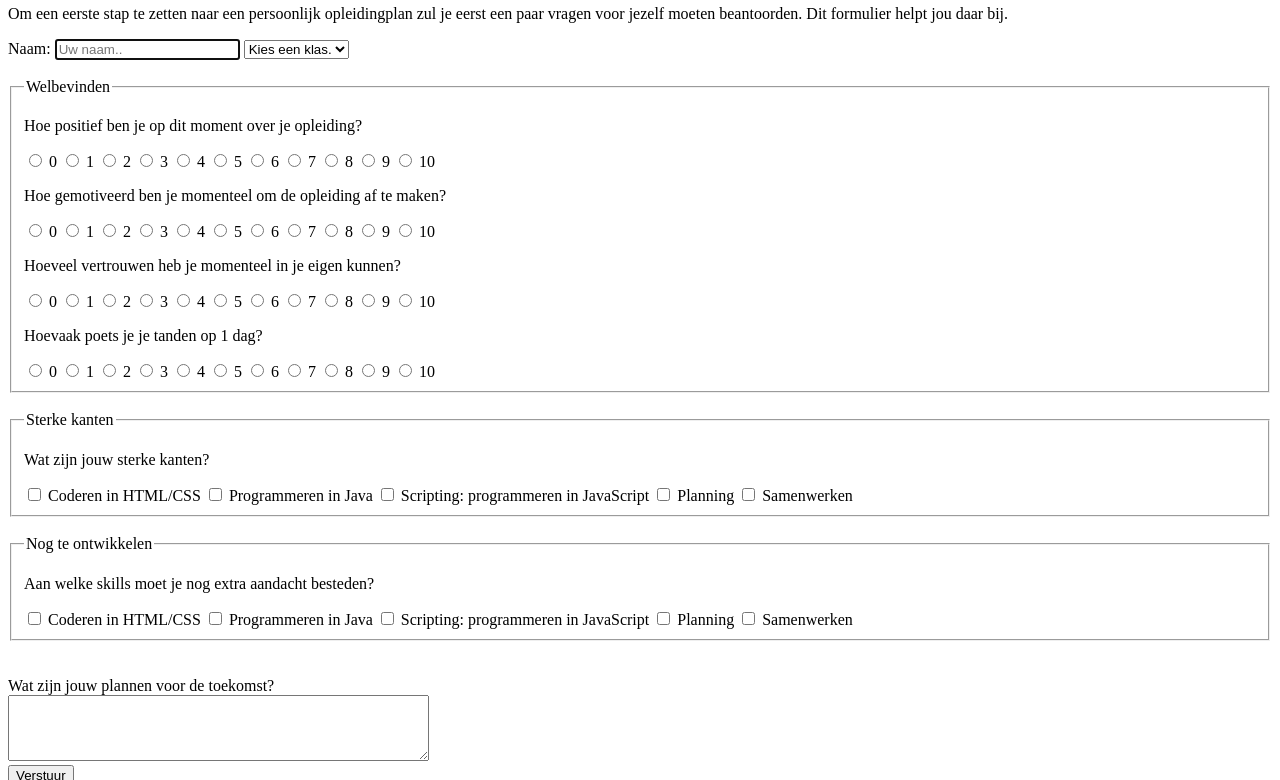
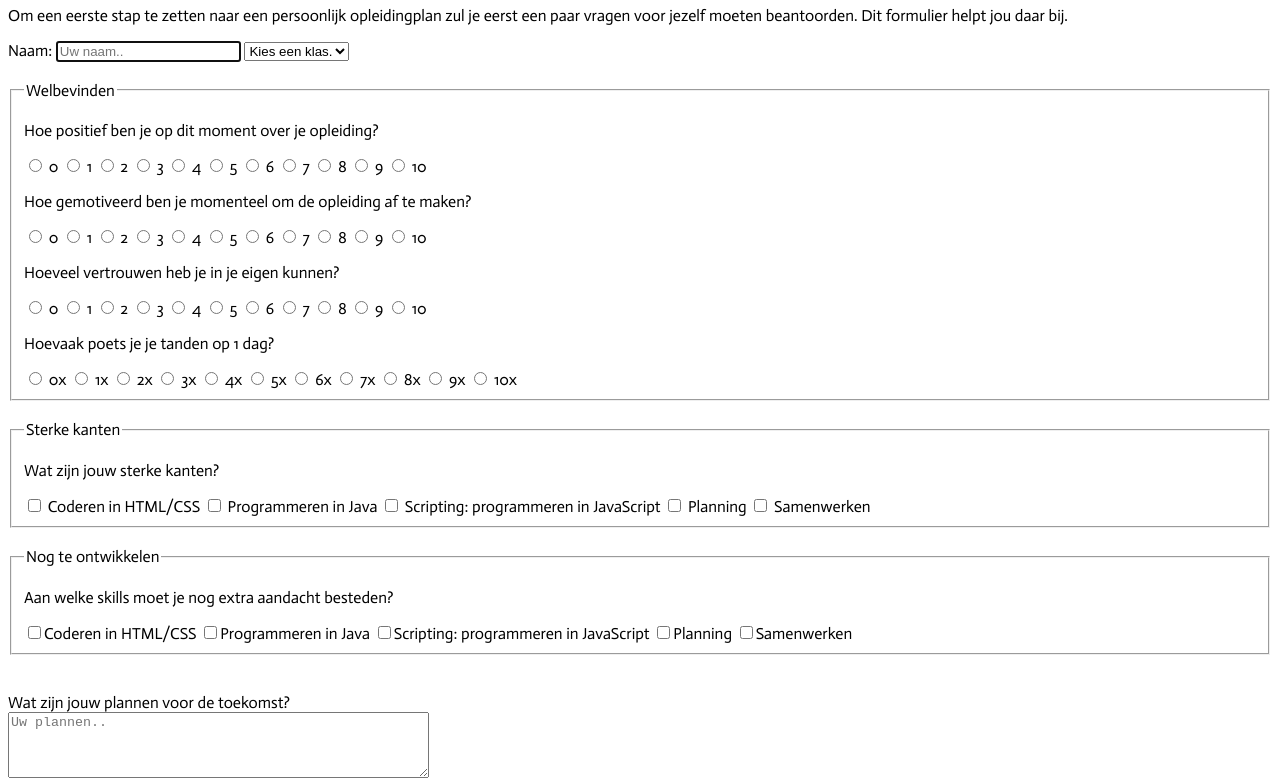
Before and after one commit to ruvu007/Formulieren, a plain HTML site: page index.html in a window 1280 px wide. Shown: the part 75-855 px from the top of the page. Drawn offline with Linux system fonts and the light colour scheme.

Commit message:
Add files via upload

```diff
--- a/index.html
+++ b/index.html
@@ -5,6 +5,8 @@
   <title>Formulieren</title>
   <meta name="viewport" content="width=device-width, initial-scale=1">
   <meta name="author" content="Ruben Vuurman">
+  <link href="https://fonts.googleapis.com/css?family=Actor&display=swap" rel="stylesheet">
+  <link href="style.css" rel="stylesheet">
 </head>
 
 <body lang="en">
@@ -32,59 +34,59 @@
         <legend>Welbevinden</legend>
 
     <p>Hoe positief ben je op dit moment over je opleiding?</p>
-    <label><input type="radio" name="Positief?" value="0"> 0</label>
-    <label><input type="radio" name="Positief?" value="1"> 1</label>
-    <label><input type="radio" name="Positief?" value="2"> 2</label>
-    <label><input type="radio" name="Positief?" value="3"> 3</label>
-    <label><input type="radio" name="Positief?" value="4"> 4</label>
-    <label><input type="radio" name="Positief?" value="5"> 5</label>
-    <label><input type="radio" name="Positief?" value="6"> 6</label>
-    <label><input type="radio" name="Positief?" value="7"> 7</label>
-    <label><input type="radio" name="Positief?" value="8"> 8</label>
-    <label><input type="radio" name="Positief?" value="9"> 9</label>
-    <label><input type="radio" name="Positief?" value="10"> 10</label>
+    <label><input type="radio" name="Hoe positief ben je op dit moment over je opleiding?" value="0"> 0</label>
+    <label><input type="radio" name="Hoe positief ben je op dit moment over je opleiding?" value="1"> 1</label>
+    <label><input type="radio" name="Hoe positief ben je op dit moment over je opleiding?" value="2"> 2</label>
+    <label><input type="radio" name="Hoe positief ben je op dit moment over je opleiding?" value="3"> 3</label>
+    <label><input type="radio" name="Hoe positief ben je op dit moment over je opleiding?" value="4"> 4</label>
+    <label><input type="radio" name="Hoe positief ben je op dit moment over je opleiding?" value="5"> 5</label>
+    <label><input type="radio" name="Hoe positief ben je op dit moment over je opleiding?" value="6"> 6</label>
+    <label><input type="radio" name="Hoe positief ben je op dit moment over je opleiding?" value="7"> 7</label>
+    <label><input type="radio" name="Hoe positief ben je op dit moment over je opleiding?" value="8"> 8</label>
+    <label><input type="radio" name="Hoe positief ben je op dit moment over je opleiding?" value="9"> 9</label>
+    <label><input type="radio" name="Hoe positief ben je op dit moment over je opleiding?" value="10"> 10</label>
 
 
     <p>Hoe gemotiveerd ben je momenteel om de opleiding af te maken?</p>
-    <label><input type="radio" name="Gemotiveerd?" value="0"> 0</label>
-    <label><input type="radio" name="Gemotiveerd?" value="1"> 1</label>
-    <label><input type="radio" name="Gemotiveerd?" value="2"> 2</label>
-    <label><input type="radio" name="Gemotiveerd?" value="3"> 3</label>
-    <label><input type="radio" name="Gemotiveerd?" value="4"> 4</label>
-    <label><input type="radio" name="Gemotiveerd?" value="5"> 5</label>
-    <label><input type="radio" name="Gemotiveerd?" value="6"> 6</label>
-    <label><input type="radio" name="Gemotiveerd?" value="7"> 7</label>
-    <label><input type="radio" name="Gemotiveerd?" value="8"> 8</label>
-    <label><input type="radio" name="Gemotiveerd?" value="9"> 9</label>
-    <label><input type="radio" name="Gemotiveerd?" value="10"> 10</label>
+    <label><input type="radio" name="Hoe gemotiveerd ben je momenteel om de opleiding af te maken?" value="0"> 0</label>
+    <label><input type="radio" name="Hoe gemotiveerd ben je momenteel om de opleiding af te maken?" value="1"> 1</label>
+    <label><input type="radio" name="Hoe gemotiveerd ben je momenteel om de opleiding af te maken?" value="2"> 2</label>
+    <label><input type="radio" name="Hoe gemotiveerd ben je momenteel om de opleiding af te maken?" value="3"> 3</label>
+    <label><input type="radio" name="Hoe gemotiveerd ben je momenteel om de opleiding af te maken?" value="4"> 4</label>
+    <label><input type="radio" name="Hoe gemotiveerd ben je momenteel om de opleiding af te maken?" value="5"> 5</label>
+    <label><input type="radio" name="Hoe gemotiveerd ben je momenteel om de opleiding af te maken?" value="6"> 6</label>
+    <label><input type="radio" name="Hoe gemotiveerd ben je momenteel om de opleiding af te maken?" value="7"> 7</label>
+    <label><input type="radio" name="Hoe gemotiveerd ben je momenteel om de opleiding af te maken?" value="8"> 8</label>
+    <label><input type="radio" name="Hoe gemotiveerd ben je momenteel om de opleiding af te maken?" value="9"> 9</label>
+    <label><input type="radio" name="Hoe gemotiveerd ben je momenteel om de opleiding af te maken?" value="10"> 10</label>
 
 
-    <p>Hoeveel vertrouwen heb je momenteel in je eigen kunnen?</p>
-    <label><input type="radio" name="Vertrouwen?" value="0"> 0</label>
-    <label><input type="radio" name="Vertrouwen?" value="1"> 1</label>
-    <label><input type="radio" name="Vertrouwen?" value="2"> 2</label>
-    <label><input type="radio" name="Vertrouwen?" value="3"> 3</label>
-    <label><input type="radio" name="Vertrouwen?" value="4"> 4</label>
-    <label><input type="radio" name="Vertrouwen?" value="5"> 5</label>
-    <label><input type="radio" name="Vertrouwen?" value="6"> 6</label>
-    <label><input type="radio" name="Vertrouwen?" value="7"> 7</label>
-    <label><input type="radio" name="Vertrouwen?" value="8"> 8</label>
-    <label><input type="radio" name="Vertrouwen?" value="9"> 9</label>
-    <label><input type="radio" name="Vertrouwen?" value="10"> 10</label>
+    <p>Hoeveel vertrouwen heb je  in je eigen kunnen?</p>
+    <label><input type="radio" name="Hoeveel vertrouwen heb je momenteel in je eigen kunnen?" value="0"> 0</label>
+    <label><input type="radio" name="Hoeveel vertrouwen heb je momenteel in je eigen kunnen?" value="1"> 1</label>
+    <label><input type="radio" name="Hoeveel vertrouwen heb je momenteel in je eigen kunnen?" value="2"> 2</label>
+    <label><input type="radio" name="Hoeveel vertrouwen heb je momenteel in je eigen kunnen?" value="3"> 3</label>
+    <label><input type="radio" name="Hoeveel vertrouwen heb je momenteel in je eigen kunnen?" value="4"> 4</label>
+    <label><input type="radio" name="Hoeveel vertrouwen heb je momenteel in je eigen kunnen?" value="5"> 5</label>
+    <label><input type="radio" name="Hoeveel vertrouwen heb je momenteel in je eigen kunnen?" value="6"> 6</label>
+    <label><input type="radio" name="Hoeveel vertrouwen heb je momenteel in je eigen kunnen?" value="7"> 7</label>
+    <label><input type="radio" name="Hoeveel vertrouwen heb je momenteel in je eigen kunnen?" value="8"> 8</label>
+    <label><input type="radio" name="Hoeveel vertrouwen heb je momenteel in je eigen kunnen?" value="9"> 9</label>
+    <label><input type="radio" name="Hoeveel vertrouwen heb je momenteel in je eigen kunnen?" value="10"> 10</label>
 
 
     <p>Hoevaak poets je je tanden op 1 dag?</p>
-    <label><input type="radio" name="Poetsen" value="0"> 0</label>
-    <label><input type="radio" name="Poetsen" value="1"> 1</label>
-    <label><input type="radio" name="Poetsen" value="2"> 2</label>
-    <label><input type="radio" name="Poetsen" value="3"> 3</label>
-    <label><input type="radio" name="Poetsen" value="4"> 4</label>
-    <label><input type="radio" name="Poetsen" value="5"> 5</label>
-    <label><input type="radio" name="Poetsen" value="6"> 6</label>
-    <label><input type="radio" name="Poetsen" value="7"> 7</label>
-    <label><input type="radio" name="Poetsen" value="8"> 8</label>
-    <label><input type="radio" name="Poetsen" value="9"> 9</label>
-    <label><input type="radio" name="Poetsen" value="10"> 10</label>
+    <label><input type="radio" name="Hoevaak poets je je tanden op een dag?" value="0"> 0x</label>
+    <label><input type="radio" name="Hoevaak poets je je tanden op een dag?" value="1"> 1x</label>
+    <label><input type="radio" name="Hoevaak poets je je tanden op een dag?" value="2"> 2x</label>
+    <label><input type="radio" name="Hoevaak poets je je tanden op een dag?" value="3"> 3x</label>
+    <label><input type="radio" name="Hoevaak poets je je tanden op een dag?" value="4"> 4x</label>
+    <label><input type="radio" name="Hoevaak poets je je tanden op een dag?" value="5"> 5x</label>
+    <label><input type="radio" name="Hoevaak poets je je tanden op een dag?" value="6"> 6x</label>
+    <label><input type="radio" name="Hoevaak poets je je tanden op een dag?" value="7"> 7x</label>
+    <label><input type="radio" name="Hoevaak poets je je tanden op een dag?" value="8"> 8x</label>
+    <label><input type="radio" name="Hoevaak poets je je tanden op een dag?" value="9"> 9x</label>
+    <label><input type="radio" name="Hoevaak poets je je tanden op een dag?" value="10"> 10x</label>
 
     </fieldset>
 
@@ -94,11 +96,11 @@
     <legend> Sterke kanten </legend>
     <p>Wat zijn jouw sterke kanten?</p>
 
-     <input type="checkbox" name="optie1" value="Coderen in HTML/CSS"> Coderen in HTML/CSS
-     <input type="checkbox" name="optie2" value="Programmeren in Java"> Programmeren in Java
-     <input type="checkbox" name="optie3" value="Scripting: programmeren in JavaScript"> Scripting: programmeren in JavaScript
-     <input type="checkbox" name="optie4" value="Planning"> Planning
-     <input type="checkbox" name="optie5" value="Samenwerken"> Samenwerken
+     <input type="checkbox" name="Coderen in HTML/CSS" id="optie1" value="Coderen in HTML/CSS"> <label for="optie1">Coderen in HTML/CSS</label>
+     <input type="checkbox" name="Programmeren in Java" id="optie2" value="Programmeren in Java"> <label for="optie2">Programmeren in Java</label>
+     <input type="checkbox" name="Programmeren in JavaScript" id="optie3" value="Scripting: programmeren in JavaScript"> <label for="optie3">Scripting: programmeren in JavaScript</label>
+     <input type="checkbox" name="Planning" id="optie4" value="Planning"> <label for="optie4">Planning</label>
+     <input type="checkbox" name="Samenwerken" id="optie5" value="Samenwerken"> <label for="optie5">Samenwerken</label>
 
     </fieldset>
 
@@ -109,11 +111,11 @@
 
     <p>Aan welke skills moet je nog extra aandacht besteden?</p>
 
-     <input type="checkbox" name="optie6" value="Coderen in HTML/CSS"> Coderen in HTML/CSS
-     <input type="checkbox" name="optie7" value="Programmeren in Java"> Programmeren in Java
-     <input type="checkbox" name="optie8" value="Scripting: programmeren in JavaScript"> Scripting: programmeren in JavaScript
-     <input type="checkbox" name="optie9" value="Planning"> Planning
-     <input type="checkbox" name="optie10" value="Samenwerken"> Samenwerken
+     <input type="checkbox" name="Coderen in HTML/CSS" id="optie6" value="Coderen in HTML/CSS"><label for="optie6">Coderen in HTML/CSS</label>
+     <input type="checkbox" name="Programmeren in Java" id="optie7" value="Programmeren in Java"><label for="optie7">Programmeren in Java</label>
+     <input type="checkbox" name="Programmeren in JavaScript" id="optie8" value="Scripting: programmeren in JavaScript"><label for="optie8">Scripting: programmeren in JavaScript</label>
+     <input type="checkbox" name="Planning" id="optie9" value="Planning"><label for="optie9">Planning</label>
+     <input type="checkbox" name="Samenwerken" id="optie10" value="Samenwerken"><label for="optie10">Samenwerken</label>
 
     </fieldset>
 
@@ -121,8 +123,7 @@
 
     Wat zijn jouw plannen voor de toekomst? <br>
 
-    <textarea rows="4" cols="50" name="comment" placeholder="Uw plannen..">
-    </textarea>
+    <textarea rows="4" cols="50" name="Plannen voor de toekomst" placeholder="Uw plannen.."></textarea>
 
        <br> <input type="submit" value="Verstuur">
     </form>
--- /dev/null
+++ b/style.css
@@ -0,0 +1,3 @@
+body {
+    font-family: 'Actor', sans-serif;
+}
```
